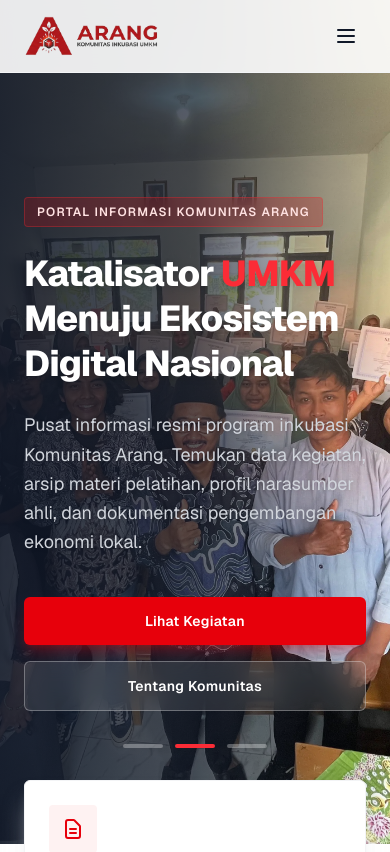
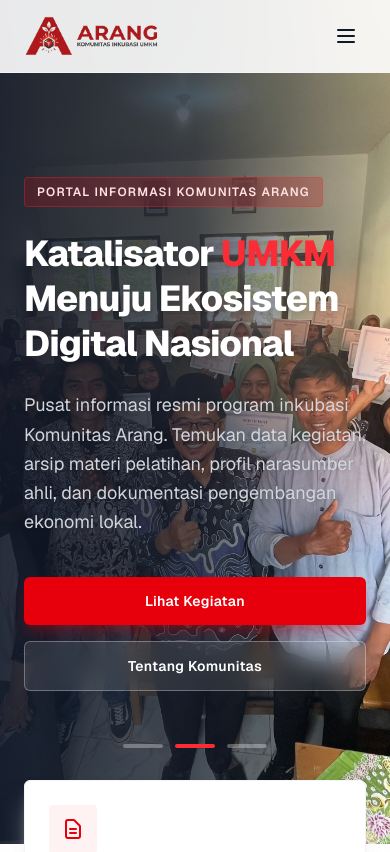
Before and after one commit to yazasyahreza/web-umkm, a Next.js app: page / in a window 390 px wide. Shown: the top 852 px of the page. Built offline with nearby package versions, Linux system fonts and the light colour scheme.

Commit message:
hero-section update

```diff
--- a/app/page.tsx
+++ b/app/page.tsx
@@ -63,7 +63,7 @@ export default function Home() {
               dokumentasi pengembangan ekonomi lokal.
             </p>
 
-            <div className="flex flex-col sm:flex-row gap-4">
+            <div className="flex flex-col sm:flex-row gap-4 w-full mb-10 md:mb-0">
               <a
                 href="/kegiatan/dokumentasi"
                 className="bg-red-600 hover:bg-red-700 text-white font-semibold py-3.5 px-8 rounded-md transition-all text-sm tracking-wide shadow-lg shadow-red-600/30 text-center"
```
